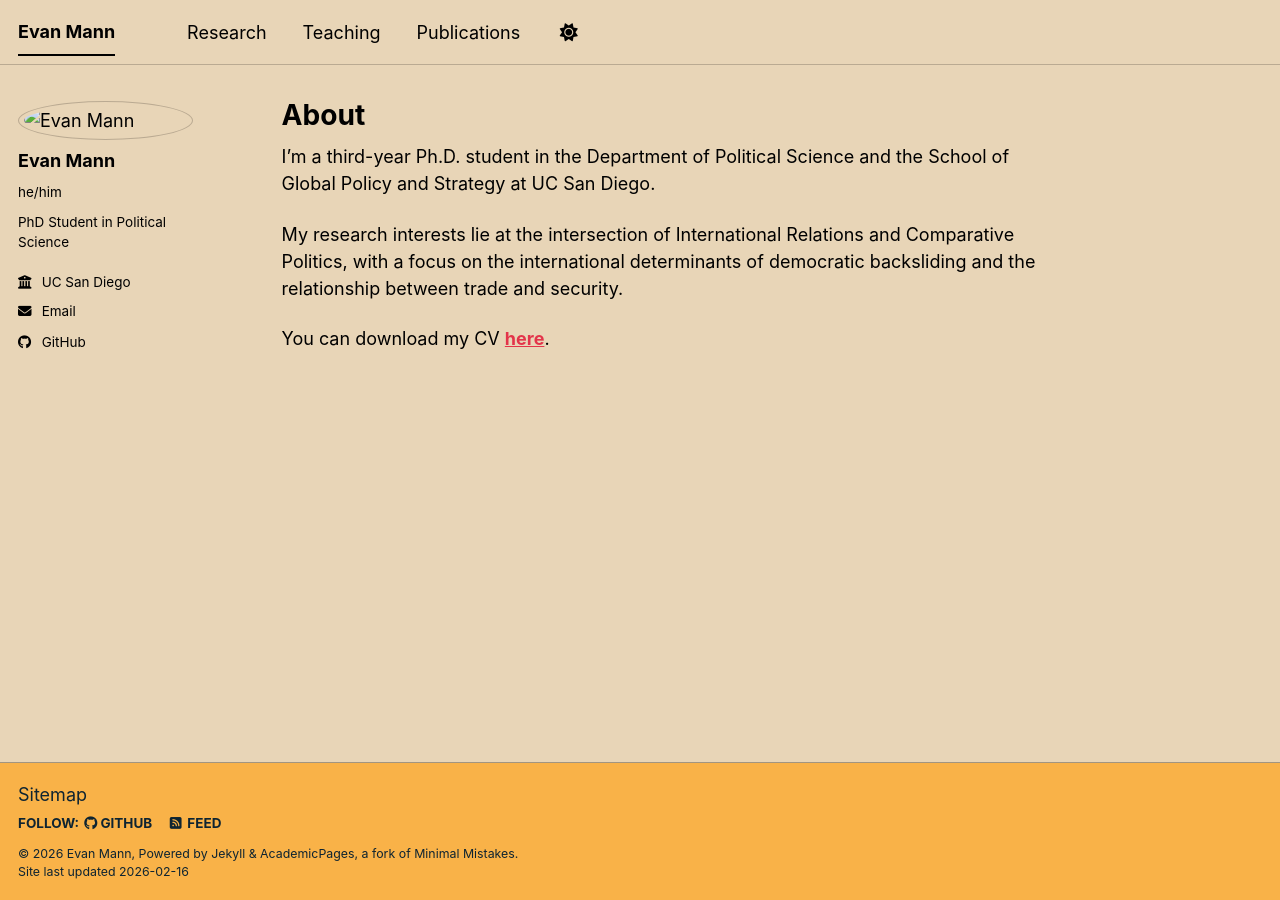
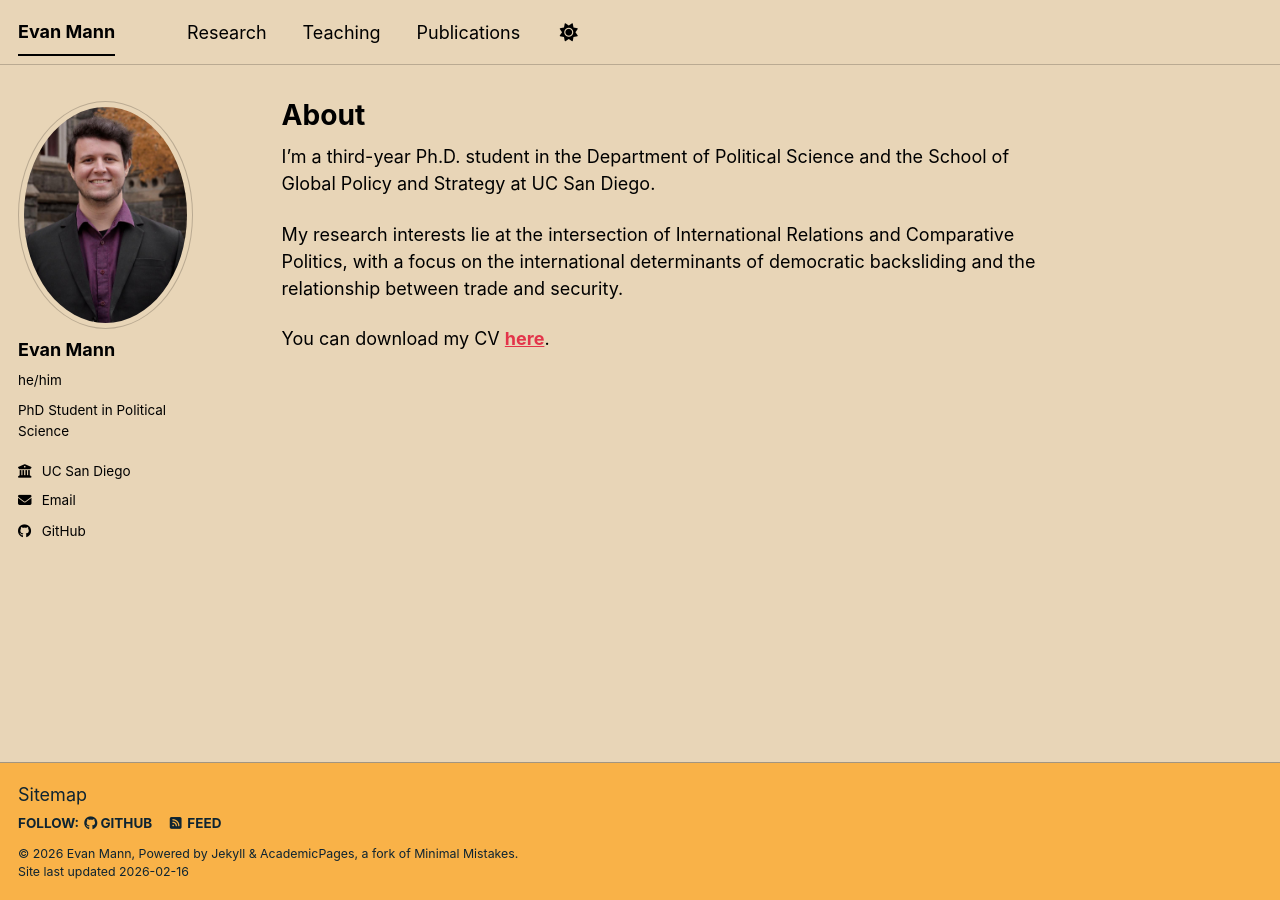
Before and after one commit to ecmannn/ecmannn.github.io, a Jekyll site: the page built from index.md, in a window 1280 px wide. Built offline with Jekyll 4.4.1, drawn with Linux system fonts in a browser that asks for light colours; a script bundle is joined from its source files by our own code; library files that are not in the unit come from our copies.

Commit message:
Update avatar path in configuration file

```diff
--- a/_config.yml
+++ b/_config.yml
@@ -23,7 +23,7 @@ repository               : "ecmannn/ecmannn.github.io"
 #               Additional customization can be done by editing /_includes/author-profile.html
 author:
   # Biographic information
-  avatar           : "/images/profile.png"
+  avatar           : "/profile.png"
   name             : "Evan Mann"
   pronouns         : "he/him"
   bio              : "PhD Student in Political Science"
```
